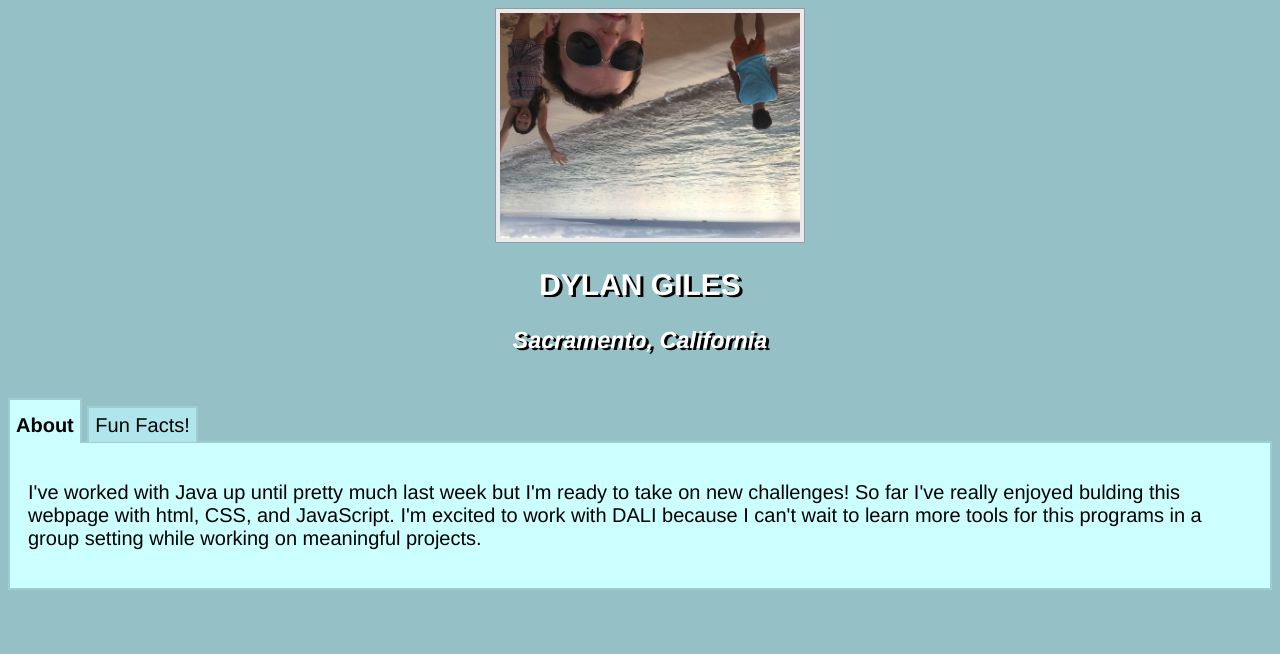
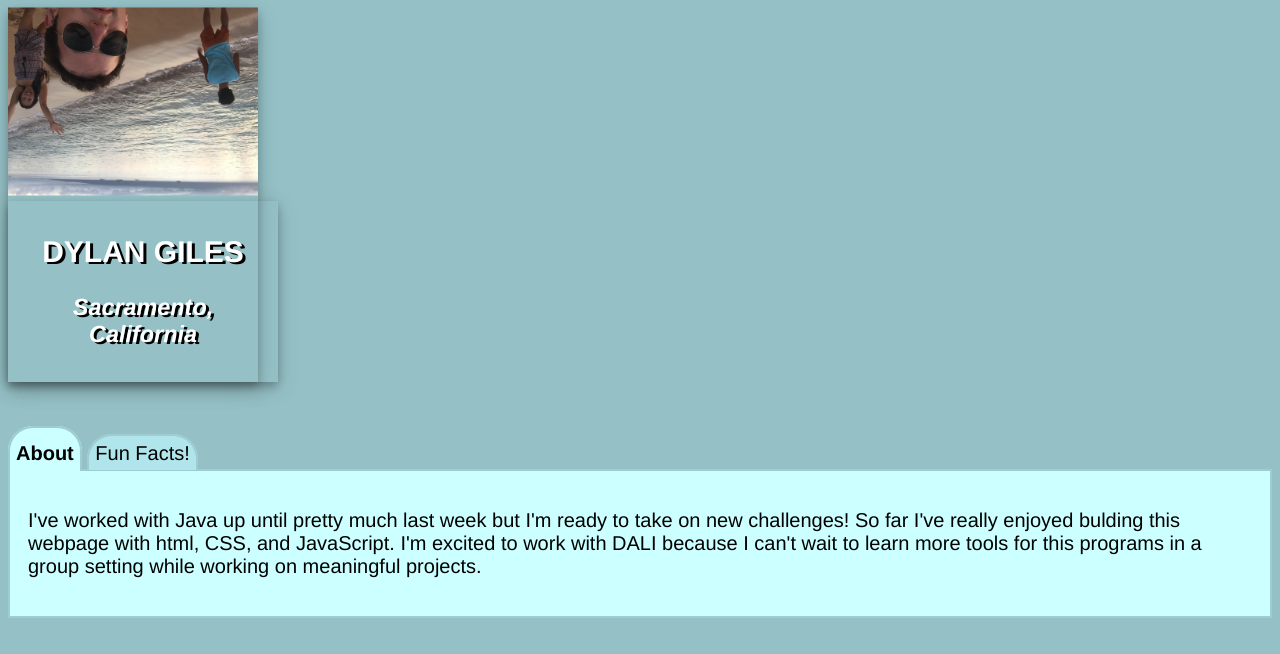
Before and after one commit to corano939/dylang.me, a plain HTML site: page index.html in a window 1280 px wide. Drawn offline with Linux system fonts and the light colour scheme.

Commit message:
edits after init submit

```diff
--- a/index.css
+++ b/index.css
@@ -1,11 +1,5 @@
  .img1{
-  display: block;
-  background: #eaeaed;
-  width: 300px;
   transform: rotate(180deg);
-  border: 1px solid #9799a7;
-  margin: 8px 0 0 20px;
-  padding: 4px;
 
 }
 h2 {
@@ -14,19 +8,11 @@ h2 {
 h3 {
     text-shadow: 3px 2px black;
 }
-.center{
-    width:200px;
-    margin:0 auto;
-    text-align:left;
-}
 h4 {
   text: blue;
 }
-body { font-size: 80%; font-family: 'Lucida Grande', Verdana, Arial, Sans-Serif; }
-ul#tabs { list-style-type: none; margin: 30px 0 0 0; padding: 0 0 0.3em 0; }
-ul#tabs li { display: inline; }
-ul#tabs li a { color: #00ff99; background-color: #ccffff; border: 1px solid #ffffcc; border-bottom: none; padding: 0.3em; text-decoration: none; }
-ul#tabs li a:hover { background-color: #f1f0ee; }
-ul#tabs li a.selected { color: #000; background-color: #f1f0ee; font-weight: bold; padding: 0.7em 0.3em 0.38em 0.3em; }
-div.tabContent { border: 1px solid #33cc33; padding: 0.5em; background-color: #99ff99; }
-div.tabContent.hide { display: none; }
+div.card {
+    width: 250px;
+    box-shadow: 0 4px 8px 0 rgba(0, 0, 0, 0.2), 0 6px 20px 0 rgba(0, 0, 0, 0.19);
+    text-align: center;
+}
--- a/index.html
+++ b/index.html
@@ -80,11 +80,21 @@
     body { font-size:125%; font-family: "Helvetica Neue", Helvetica; }
     ul#tabs { list-style-type: none; margin: 60px 0 0 0; padding: 0 0 0.2em 0; }
     ul#tabs li { display: inline; }
-    ul#tabs li a { color:#000; background-color: #b0e5ec; border: 2px solid #9dccd2; border-bottom: none; padding: 0.3em; text-decoration: none; }
+    ul#tabs li a { border-top-left-radius: 25px; border-top-right-radius: 25px; color:#000; background-color: #b0e5ec; border: 2px solid #9dccd2; border-bottom: none; padding: 0.3em; text-decoration: none; }
     ul#tabs li a:hover { background-color: #f1f0ee; }
     ul#tabs li a.selected { color: #000; background-color: #ccffff; font-weight: bold; padding: 0.7em 0.3em 0.38em 0.3em; }
     div.tabContent { border: 2px solid #9dccd2; padding: 0.9em; background-color: #ccffff; }
     div.tabContent.hide { display: none; }
+
+    div.pic {
+        width: 250px;
+        align-items: center;
+        box-shadow: 0 4px 8px 0 rgba(0, 0, 0, 0.2), 0 6px 20px 0 rgba(0, 0, 0, 0.19);
+        text-align: center; }
+    div.card {
+      padding: 10px;
+    }
+ss
 
     </style>
 
@@ -95,13 +105,13 @@ h2, h3    {color: white;}
 </style>
     <title>dylang.me</title>
 
-
-<center> <img src="images/Profile.jpg" class = "img1">
-
-
+<div class ="pic">
+<center> <img src="images/Profile.JPG" class = "img1" style="width:250px">
+<div class ="card">
     <h2> DYLAN GILES </h2>
     <h3> <em> Sacramento, California </em> </h3> </center>
-
+</div>
+</div>
   </section>
 
   <ul id="tabs">
@@ -127,7 +137,7 @@ h2, h3    {color: white;}
 <div class="tabContent" id="funfacts">
 
   <div>
-    <div class ="center">
+
   <p> <ul>
     <li> I rode my bike off of a ten-foot cliff at age 6.
     Only sprained an ankle! </li>
@@ -137,7 +147,7 @@ h2, h3    {color: white;}
     <li> Played Toontown for many years (any fans?) </li>
 
 
-    <p> </ul> </div>
+    <p> </ul>
   </div>
 </div>
 </body>
```
Also changed, not shown: 1 other file.
